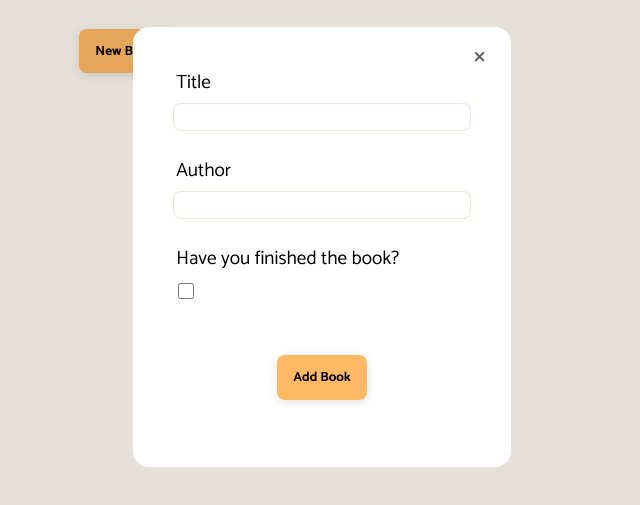
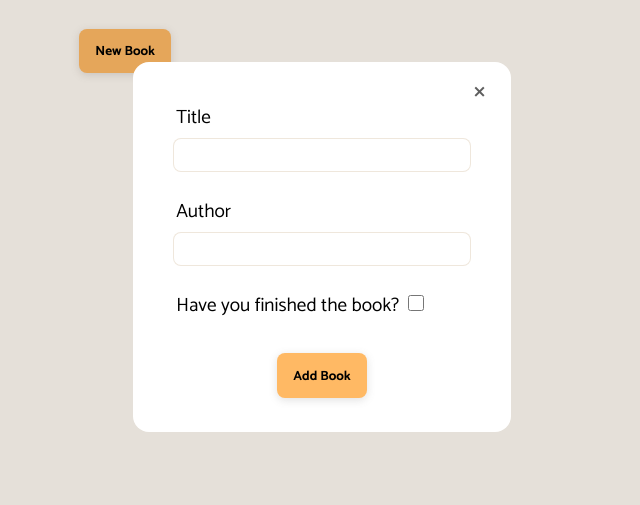
Before and after one commit to S-Y-A-N/personal-library, a plain HTML site: page index.html in a window 1280 px wide. Both pictures are taken after a click on the button "New Book". Shown: the part 153-658 px from the top of the page, without its empty margins (318-958 px from the left). Drawn offline with Linux system fonts and the light colour scheme; a web font is replaced by a local one.

Commit message:
fix dialog height

```diff
--- a/css/dialog.css
+++ b/css/dialog.css
@@ -1,6 +1,6 @@
 dialog {
     width: 330px;
-    height: 360px;
+    height: 290px;
     padding: 2.5rem 1.5rem;
     border: none;
     border-radius: 1rem;
@@ -16,7 +16,7 @@ dialog > form {
     margin: 0 1rem;
 }
 
-dialog > form > div:nth-child(-n+3) {
+dialog > form > div:nth-child(-n+2) {
     display: flex;
     flex-direction: column;
     margin-bottom: 1.5rem;
@@ -31,7 +31,7 @@ dialog label {
 dialog input[type="text"],
 dialog input[type="number"] {
     outline: none;
-    height: 1.5rem;
+    height: 1.9rem;
     border: 1px solid rgba(214, 194, 167, 0.397);
     border-radius: .5rem;
     padding-left: .5rem;
```
